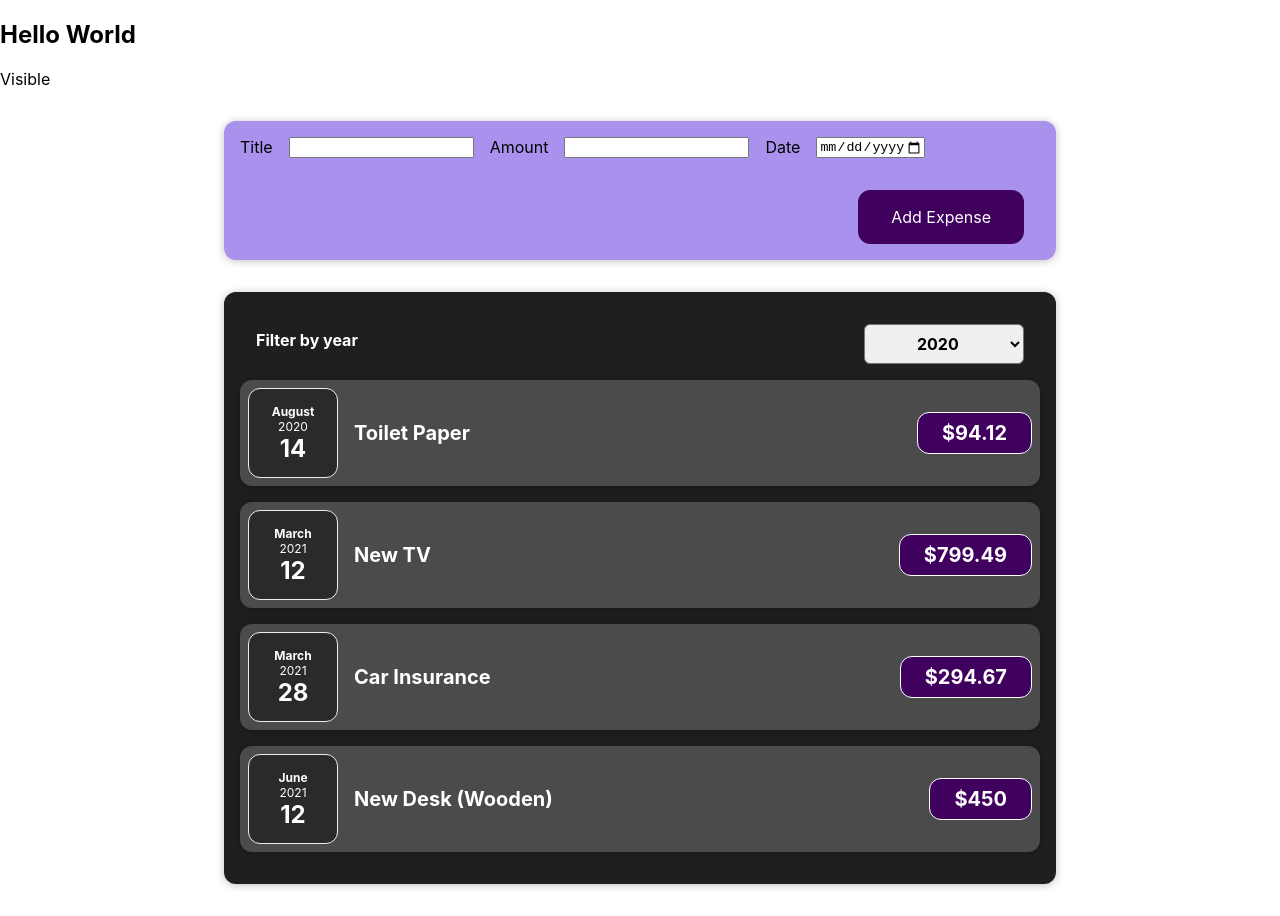
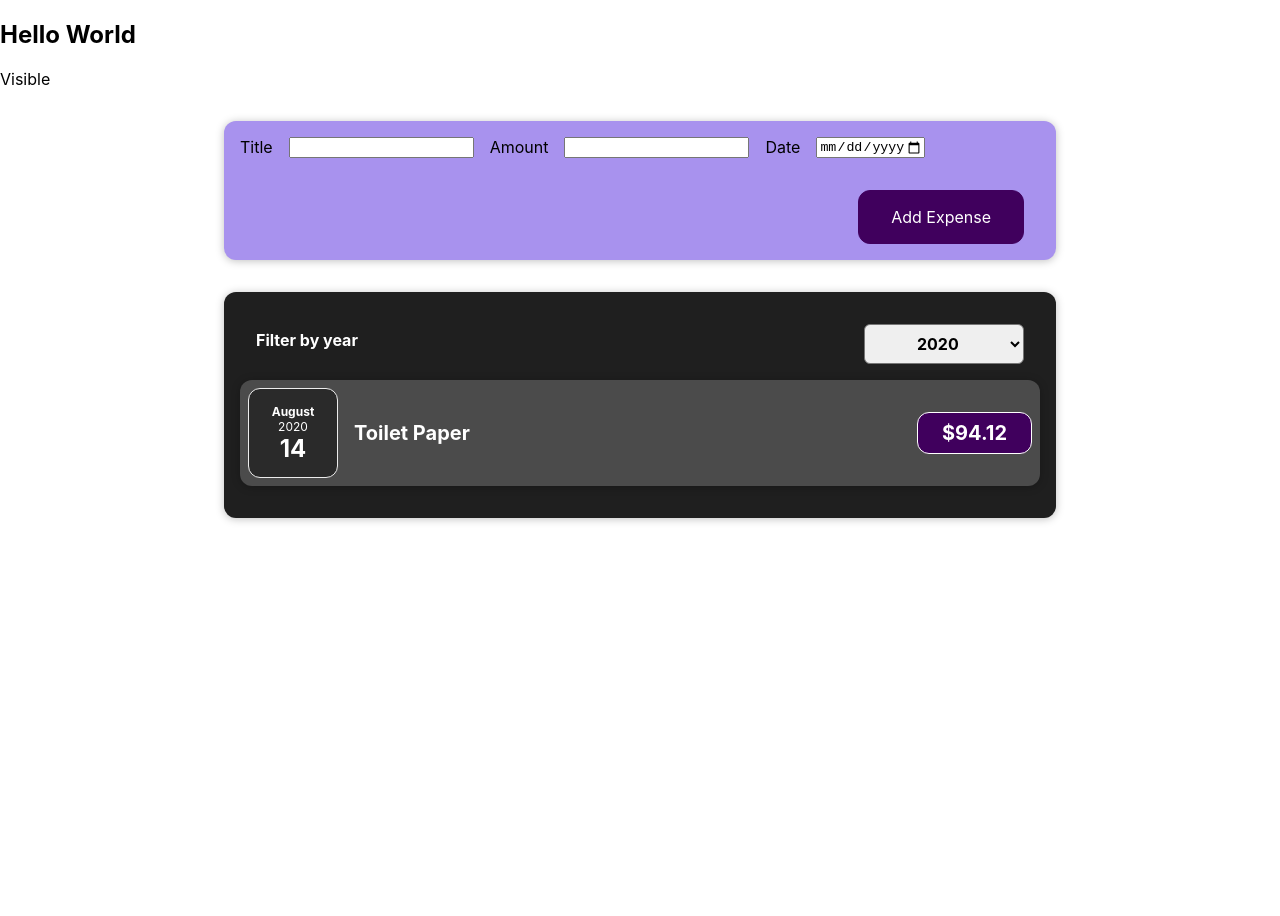
Before and after one commit to JulienMalcouronne/expense-tracker-react, a React (Create React App) app in the folder expense-tracker/: page / in a window 1280 px wide. After the commit the page ends 800 px from the top, so only its background shows below. Built offline with nearby package versions, Linux system fonts and the light colour scheme.

Commit message:
added a filter on date that change data dynamically

```diff
--- a/expense-tracker/src/components/Expenses/Expenses.js
+++ b/expense-tracker/src/components/Expenses/Expenses.js
@@ -9,12 +9,16 @@
 
   const filterChangeHandler = selectedYear => {
     setFilteredYear(selectedYear);
-  }
+  };
+
+  const filteredExpenses = props.items.filter(expense => {
+    return expense.date.getFullYear().toString() === filteredYear;
+  });
   return (
     <div>
     <Card className="expenses">
       <ExpensesFilter selected={filteredYear} onChangeFilter={filterChangeHandler}/>
-      {props.items.map((expense) =>
+      {filteredExpenses.map((expense) =>
       <ExpenseItem
         key={expense.id}
         title={expense.title}
```
